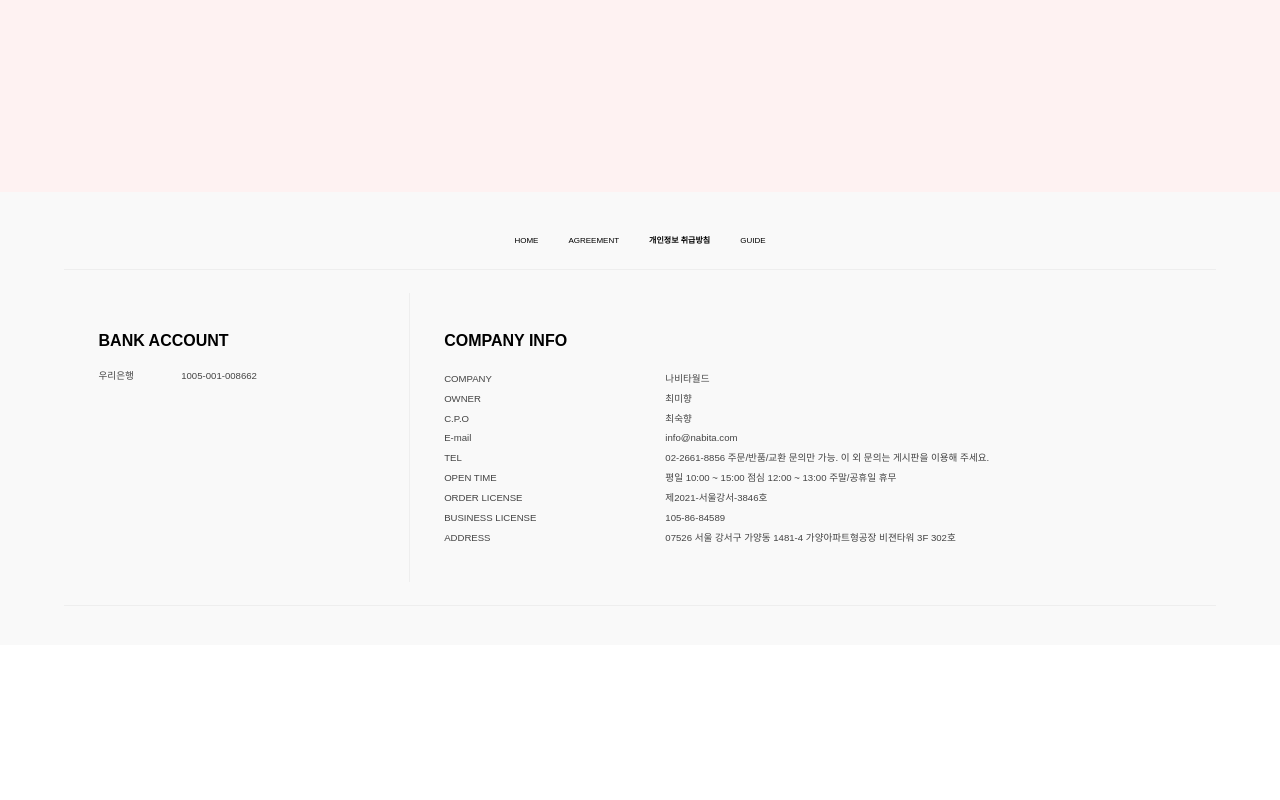
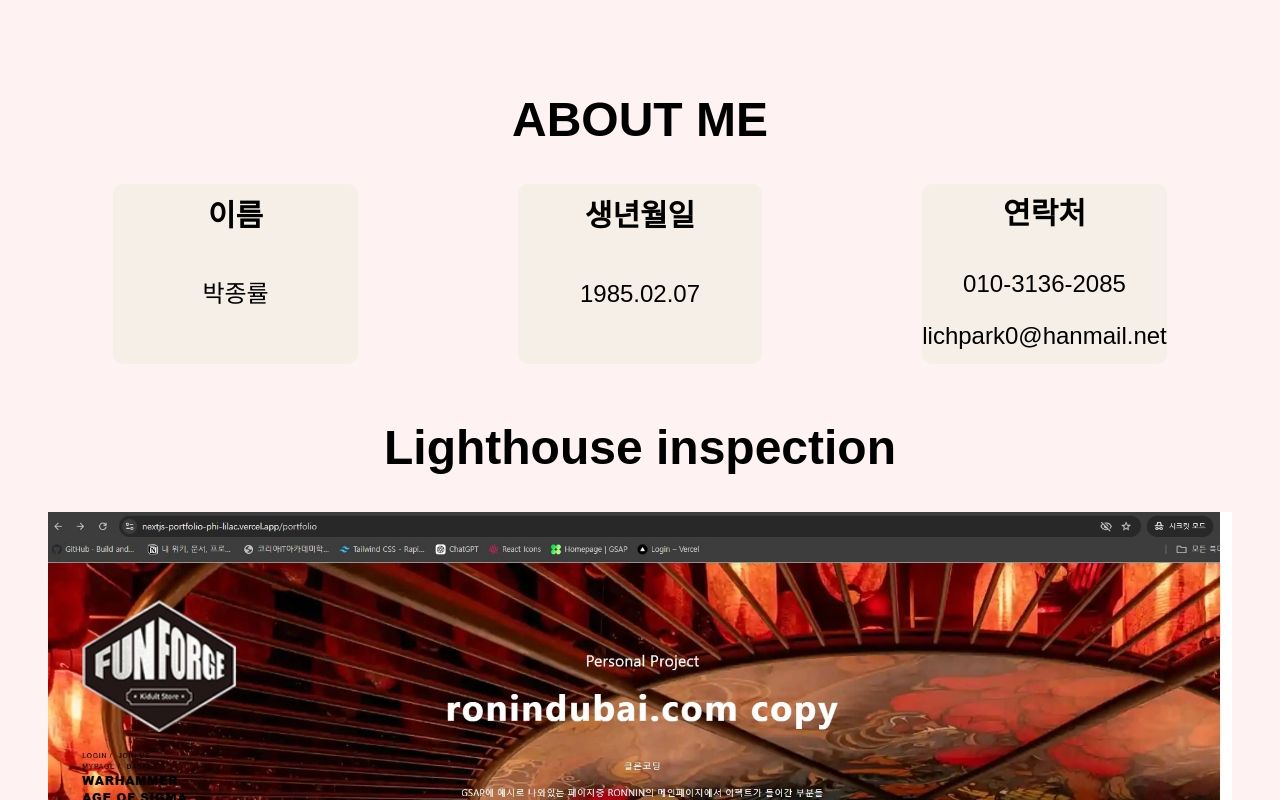
Before and after one commit to lichpark/nextjs_portfolio, a Next.js app: page /contact in a window 1280 px wide. Shown: the top 800 px of the page. Built offline with nearby package versions, Linux system fonts and the light colour scheme; what @radix-ui/themes would draw is missing.

Commit message:
contact page re

```diff
--- a/app/components/aside_menu_ul.jsx
+++ b/app/components/aside_menu_ul.jsx
@@ -49,7 +49,7 @@ const Aside_menu_ul = () => {
     //   links: [{ linkUrl: "/portfolio", text: "> CONTACTUS", key: "8" }],
     // },
   ];
-  console.log("aaa");
+
   return (
     <ul id="left_menu">
       <Logo />
--- a/app/components/contact/KeyValTextDiv.jsx
+++ b/app/components/contact/KeyValTextDiv.jsx
@@ -4,7 +4,7 @@ import { gsap } from "gsap";
 
 const KeyValTextDiv = (props) => {
   const contactRef = useRef(null);
-  console.log(props);
+
   useEffect(() => {
     const element = contactRef.current;
 
--- a/app/contact/page.jsx
+++ b/app/contact/page.jsx
@@ -40,14 +40,14 @@ const Page = () => {
 
   return (
     <section className="flex flex-col items-center justify-center py-24 px-12 bg-red-50 w-full h-full">
-      {/* <Texts
+      <Texts
         classnm={"text-5xl mb-10 bold mobile_contact_title"}
         type={""}
         text={"ABOUT ME"}
       />
       <div className="grid grid-cols-3 gap-x-40 contact_mobile">
         {KeyValTextList.map((v, idx) => (
-          <KeyValTextDiv {...v} />
+          <KeyValTextDiv {...v} key={idx} />
         ))}
       </div>
       <div style={{ marginTop: "5%" }}>
@@ -67,7 +67,7 @@ const Page = () => {
           priority={true}
           style={{ width: "100%", height: "100%" }}
         />
-      </div> */}
+      </div>
     </section>
   );
 };
```
Also changed, not shown: app/components/slideSub.jsx (+0 -10 lines).
